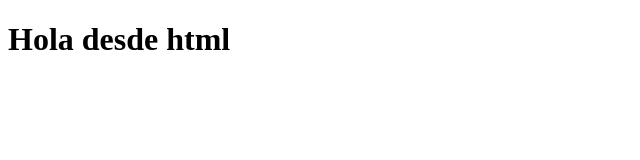
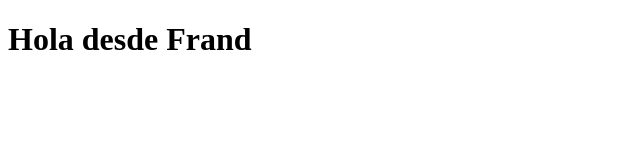
Before and after one commit to jhon-frand/agrovida, a plain HTML site: page Frand_Lebaza/index.html in a window 1280 px wide. Shown: the full height of the page, 0-640 px from the left. Drawn offline with Linux system fonts and the light colour scheme.

Commit message:
rama de Frand

```diff
--- a/Frand_Lebaza/index.html
+++ b/Frand_Lebaza/index.html
@@ -6,7 +6,7 @@
     <title>Document</title>
 </head>
 <body>
-    <h1>Hola desde html</h1>
+    <h1>Hola desde Frand</h1>
 
 </body>
 </html>
```
